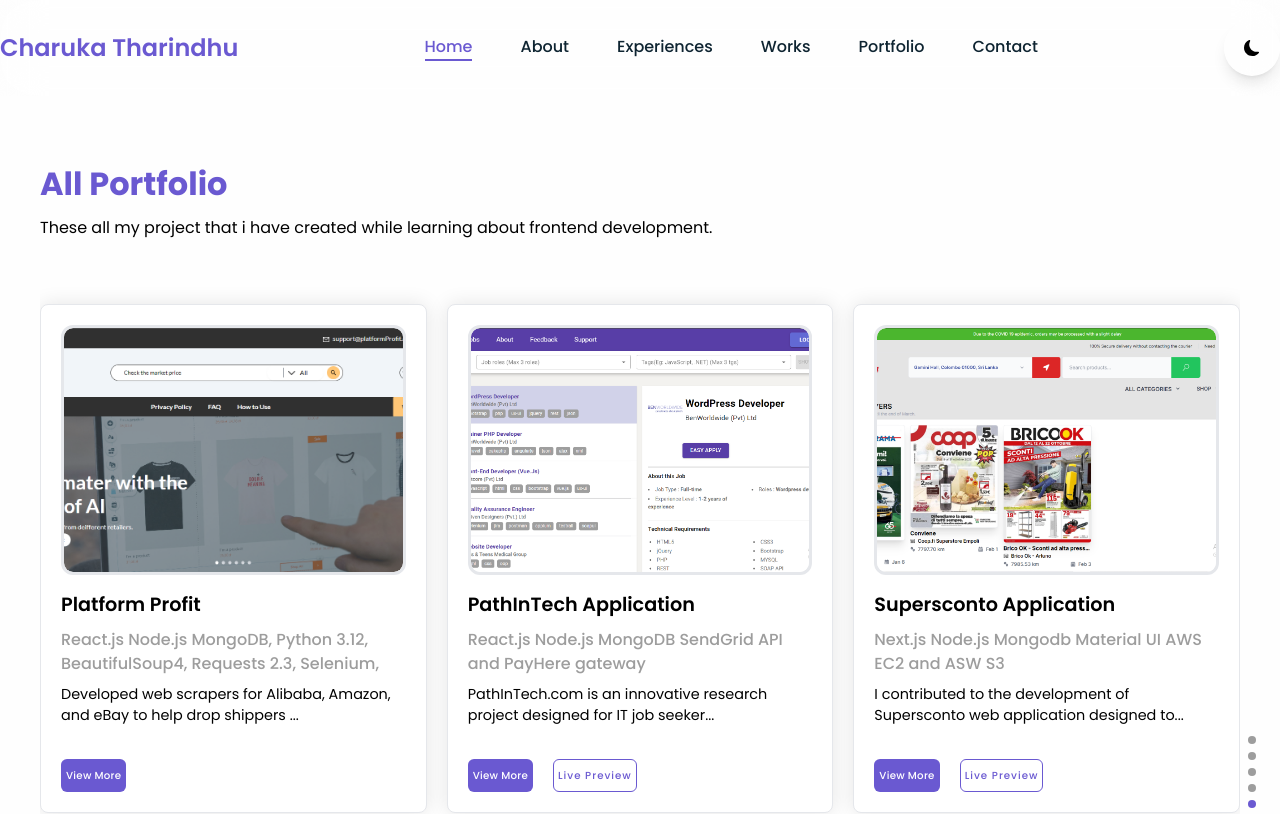
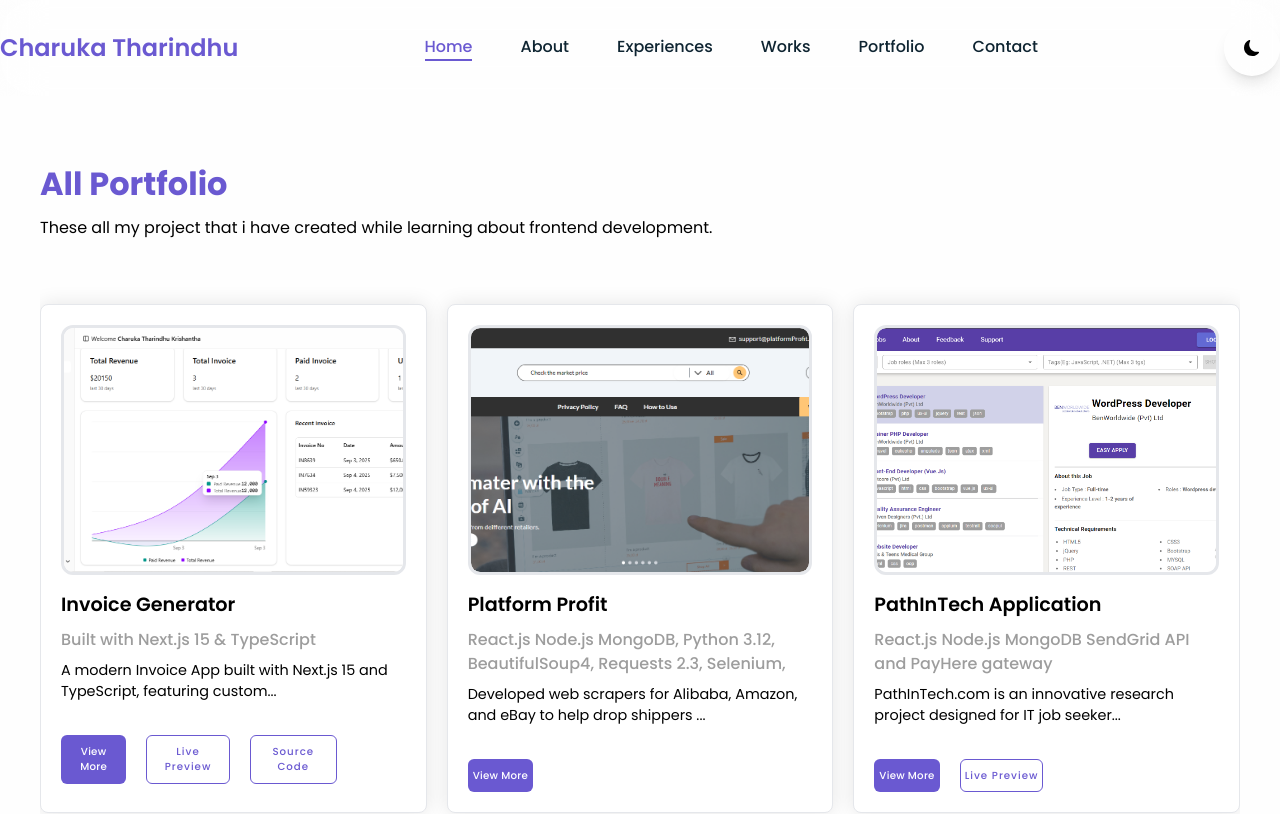
Before and after one commit to charuka97/personal-portfolio, a Next.js app: page /portfolio in a window 1280 px wide. Shown: the top 814 px of the page. Built offline with nearby package versions, Linux system fonts and the light colour scheme.

Commit message:
Added new project

```diff
--- a/constants/data.js
+++ b/constants/data.js
@@ -326,6 +326,16 @@
 
 export const portfolioList = [
   {
+    title: "Invoice Generator",
+    subtitle:
+      "Built with Next.js 15 & TypeScript",
+    img: "/image/project-6.png",
+    description:
+      "A modern Invoice App built with Next.js 15 and TypeScript, featuring custom authentication using Auth.js with Magic Link via Resend. Easily create, edit, and manage invoices with real PDF generation and email reminders. Includes a sleek dashboard with animated charts, form validation using Zod, and a beautiful UI styled with Tailwind CSS and Shadcn UI. Fully optimized and deployed on Vercel.",
+    liveURl: "https://invoice-generator-application-liart.vercel.app/",
+    githubURL: "https://github.com/charuka97/Invoice-Generator-Application",
+  },
+  {
     title: "Platform Profit",
     subtitle:
       "React.js Node.js MongoDB, Python 3.12, BeautifulSoup4, Requests 2.3, Selenium,",
```
Also changed, not shown: public/image/project-6.png (added).
